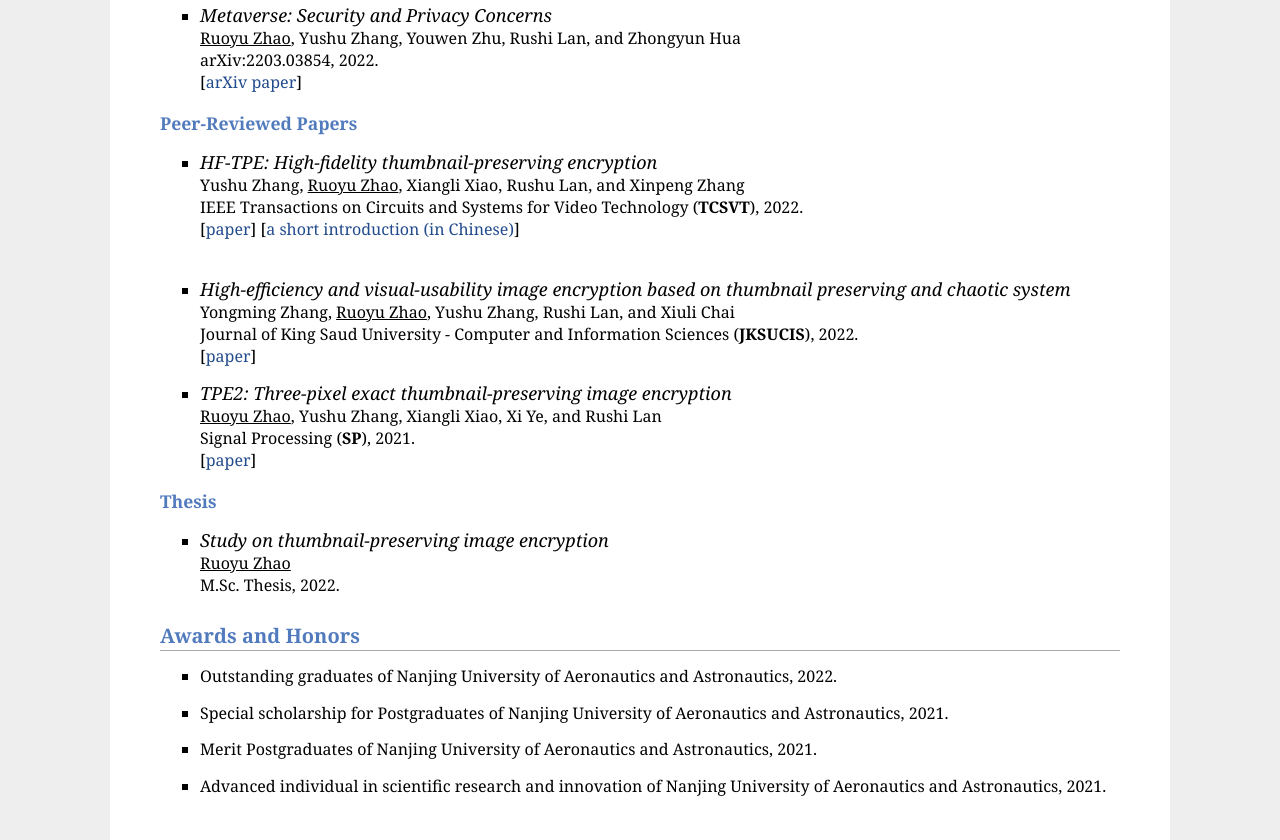
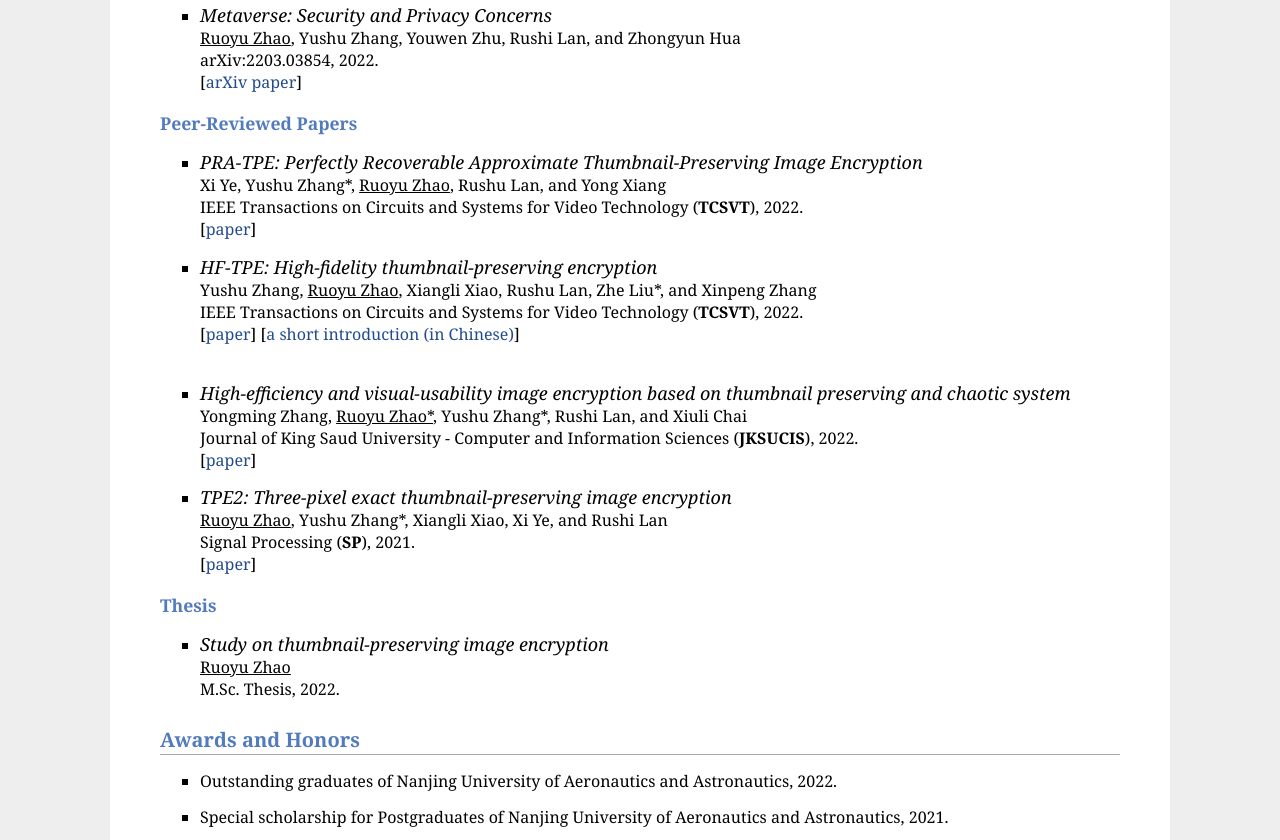
Before and after one commit to ruoyu-zhao/ruoyu-zhao.github.io, a plain HTML site: page index.html in a window 1280 px wide. Shown: the part 944-1784 px from the top of the page. Drawn offline with Linux system fonts and the light colour scheme.

Commit message:
Update index.html

```diff
--- a/index.html
+++ b/index.html
@@ -120,9 +120,16 @@
 <h3>Peer-Reviewed Papers</h3>
 <ul>
 
+    <li><i><font size="4">PRA-TPE: Perfectly Recoverable Approximate Thumbnail-Preserving Image Encryption</font></i>
+        <br>
+        Xi Ye, Yushu Zhang*, <u>Ruoyu Zhao</u>, Rushu Lan, and Yong Xiang <br>
+        IEEE Transactions on Circuits and Systems for Video Technology (<b>TCSVT</b>), 2022. <br>
+        [<a href="https://www.sciencedirect.com/science/article/pii/S1047320322001122">paper</a>]<br>
+    </li>
+
     <li><i><font size="4">HF-TPE: High-fidelity thumbnail-preserving encryption</font></i>
         <br>
-        Yushu Zhang, <u>Ruoyu Zhao</u>, Xiangli Xiao, Rushu Lan, and Xinpeng Zhang <br>
+        Yushu Zhang, <u>Ruoyu Zhao</u>, Xiangli Xiao, Rushu Lan, Zhe Liu*, and Xinpeng Zhang <br>
         IEEE Transactions on Circuits and Systems for Video Technology (<b>TCSVT</b>), 2022. <br>
         [<a href="https://ieeexplore.ieee.org/abstract/document/9393403">paper</a>]
         [<a href="https://mp.weixin.qq.com/s/eARAHvISeocT_O6ZHXPANg">a short introduction (in Chinese)</a>]<br><br>
@@ -130,13 +137,13 @@
 
     <li><i><font size="4">High-efficiency and visual-usability image encryption based on thumbnail preserving and chaotic system
         </font></i> <br>
-        Yongming Zhang, <u>Ruoyu Zhao</u>, Yushu Zhang, Rushi Lan, and Xiuli Chai <br>
+        Yongming Zhang, <u>Ruoyu Zhao*</u>, Yushu Zhang*, Rushi Lan, and Xiuli Chai <br>
         Journal of King Saud University - Computer and Information Sciences (<b>JKSUCIS</b>), 2022.<br>
         [<a href="https://www.sciencedirect.com/science/article/pii/S1319157822001185">paper</a>]<br>
     </li>
 
     <li><i><font size="4">TPE2: Three-pixel exact thumbnail-preserving image encryption</font></i> <br>
-        <u>Ruoyu Zhao</u>, Yushu Zhang, Xiangli Xiao, Xi Ye, and Rushi Lan <br>
+        <u>Ruoyu Zhao</u>, Yushu Zhang*, Xiangli Xiao, Xi Ye, and Rushi Lan <br>
         Signal Processing (<b>SP</b>), 2021.<br>
         [<a href="https://www.sciencedirect.com/science/article/pii/S016516842100058X">paper</a>]
     <br>
```
